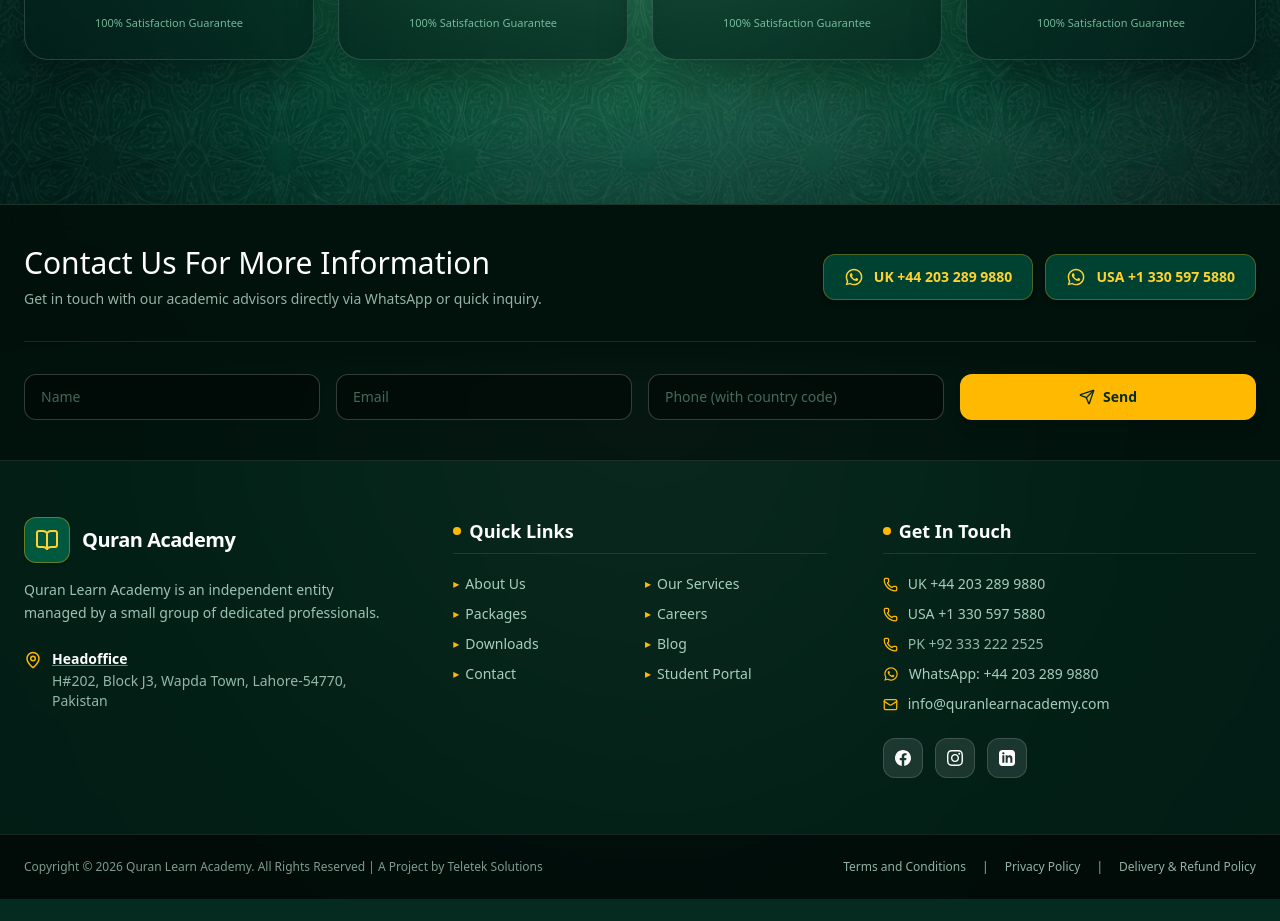
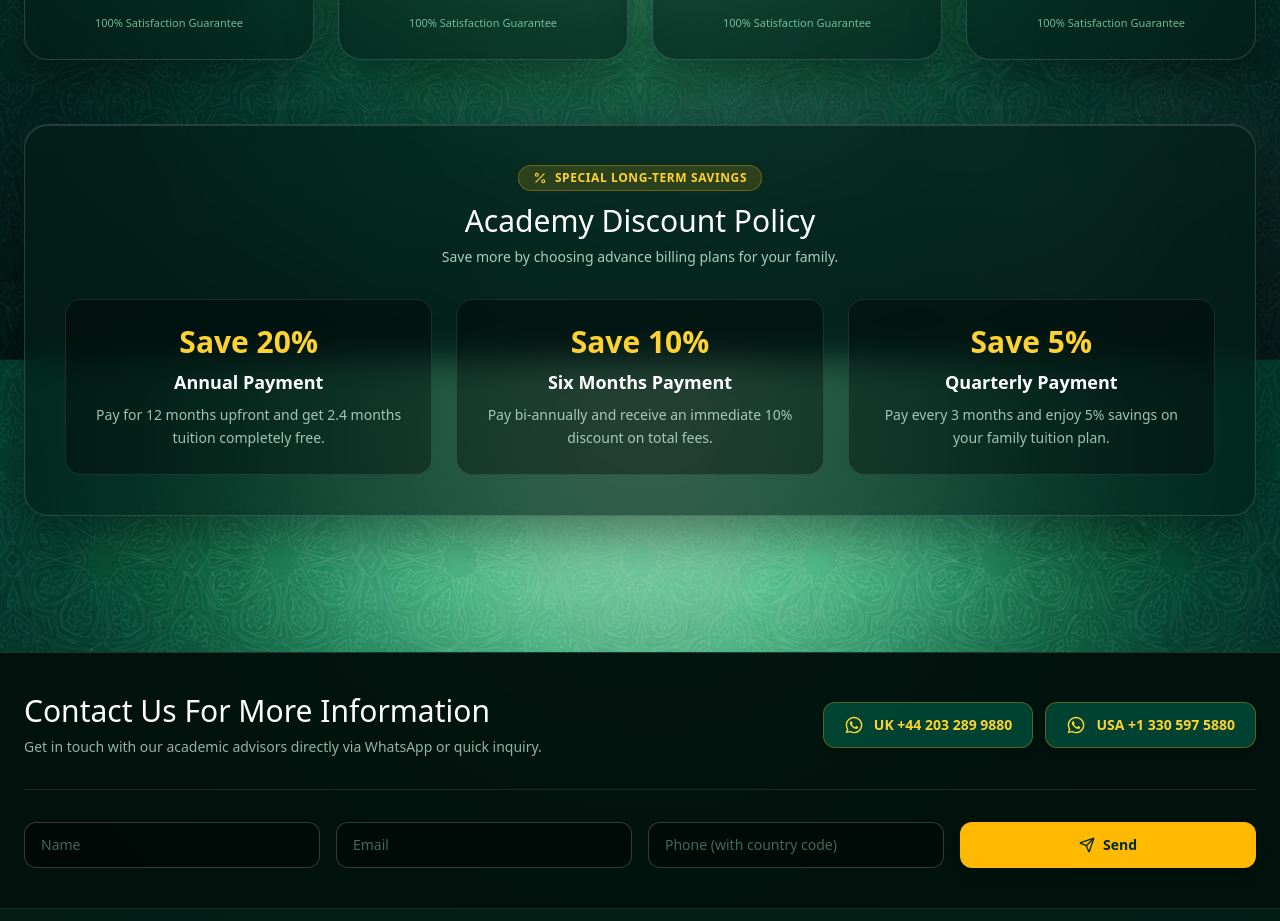
Before and after one commit to mdawoodali/QURAN-ACADEMY-APP, a Next.js app in the folder apps/web/: page /packages in a window 1280 px wide. Shown: the part 1240-2161 px from the top of the page. Before the commit the page ends 2139 px from the top, so only its background shows below. Built offline with nearby package versions, Linux system fonts and the light colour scheme; a web font is replaced by a local one.

Commit message:
feat(packages): add tiered advance payment discount policy (Save 20%, 10%, 5%)

```diff
--- a/apps/web/src/app/(public)/packages/page.tsx
+++ b/apps/web/src/app/(public)/packages/page.tsx
@@ -2,9 +2,9 @@
 
 import { useState } from "react";
 import Link from "next/link";
-import { Check, Calendar, Star } from "lucide-react";
+import { Check, Calendar, Star, Percent } from "lucide-react";
 import { useLanguage } from "@/components/LanguageContext";
-import { ACADEMY_PACKAGES, CountryCode } from "@/data/packages";
+import { ACADEMY_PACKAGES, DISCOUNT_POLICIES, CountryCode } from "@/data/packages";
 
 export default function PackagesPage() {
   const { t } = useLanguage();
@@ -136,6 +136,43 @@ export default function PackagesPage() {
           );
         })}
       </div>
+
+      {/* Discount Policy Section */}
+      <div className="glass-container rounded-3xl p-8 sm:p-10 border border-white/15 shadow-2xl mb-14 pop-hover">
+        <div className="text-center max-w-2xl mx-auto mb-8">
+          <div className="inline-flex items-center gap-2 px-3.5 py-1 rounded-full bg-amber-400/15 border border-amber-400/30 text-amber-300 text-xs font-bold uppercase tracking-wider mb-3">
+            <Percent size={14} />
+            <span>Special Long-Term Savings</span>
+          </div>
+          <h2 className="text-2xl sm:text-3xl font-serif text-white mb-2">
+            Academy Discount Policy
+          </h2>
+          <p className="text-emerald-100/80 text-sm">
+            Save more by choosing advance billing plans for your family.
+          </p>
+        </div>
+
+        <div className="grid grid-cols-1 md:grid-cols-3 gap-6">
+          {DISCOUNT_POLICIES.map((disc, dIdx) => (
+            <div
+              key={dIdx}
+              className="bg-black/35 rounded-2xl p-6 border border-white/10 text-center flex flex-col justify-between"
+            >
+              <div>
+                <span className="text-2xl sm:text-3xl font-extrabold text-amber-300 block mb-2">
+                  {disc.discount}
+                </span>
+                <h4 className="text-lg font-bold font-serif text-white mb-2">
+                  {disc.title}
+                </h4>
+                <p className="text-emerald-100/75 text-xs sm:text-sm leading-relaxed">
+                  {disc.desc}
+                </p>
+              </div>
+            </div>
+          ))}
+        </div>
+      </div>
     </main>
   );
 }
--- a/apps/web/src/data/packages.ts
+++ b/apps/web/src/data/packages.ts
@@ -111,3 +111,21 @@ export const ACADEMY_PACKAGES: PricingPlan[] = [
     }
   }
 ];
+
+export const DISCOUNT_POLICIES = [
+  {
+    title: "Annual Payment",
+    discount: "Save 20%",
+    desc: "Pay for 12 months upfront and get 2.4 months tuition completely free."
+  },
+  {
+    title: "Six Months Payment",
+    discount: "Save 10%",
+    desc: "Pay bi-annually and receive an immediate 10% discount on total fees."
+  },
+  {
+    title: "Quarterly Payment",
+    discount: "Save 5%",
+    desc: "Pay every 3 months and enjoy 5% savings on your family tuition plan."
+  }
+];
```
